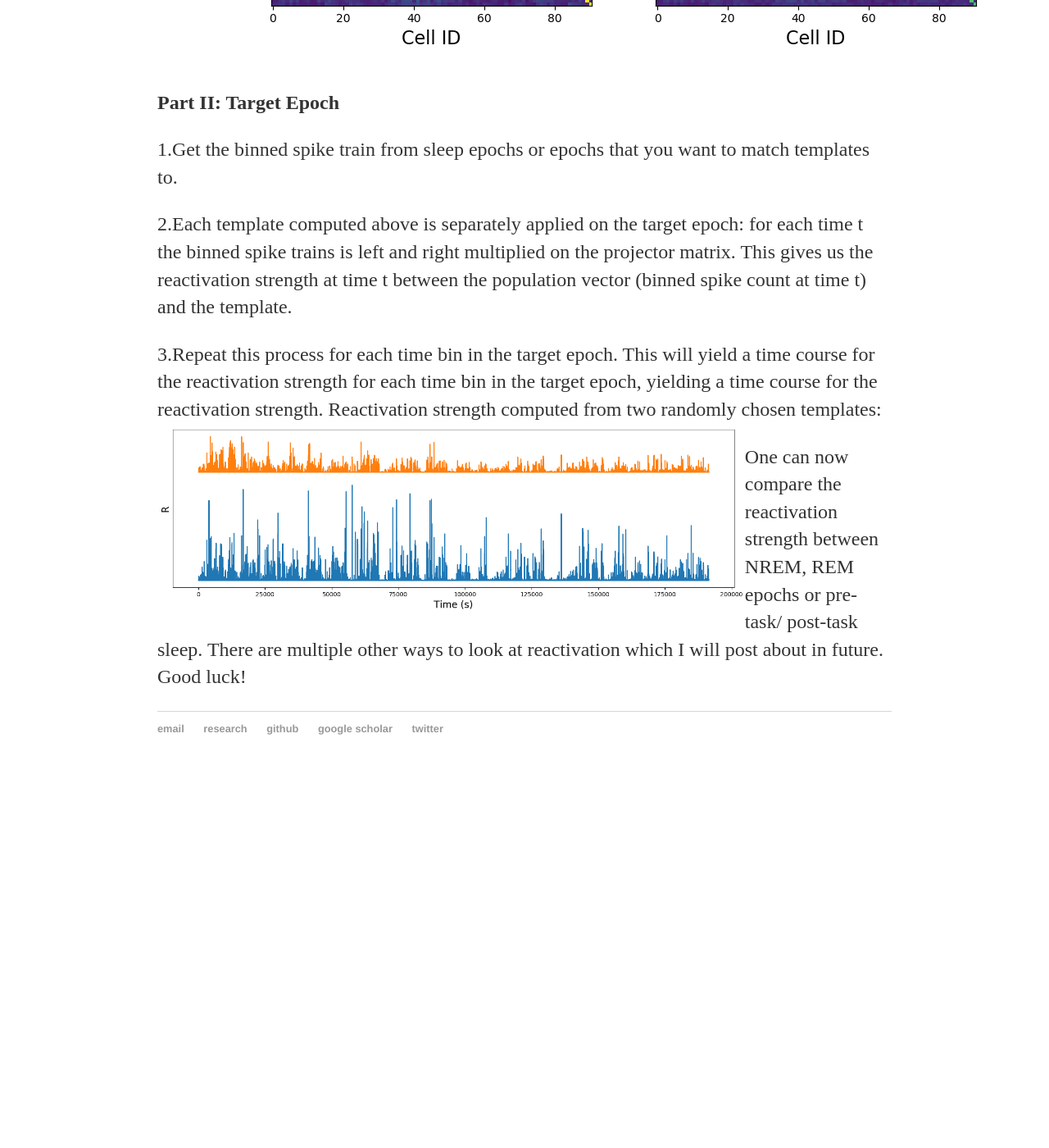
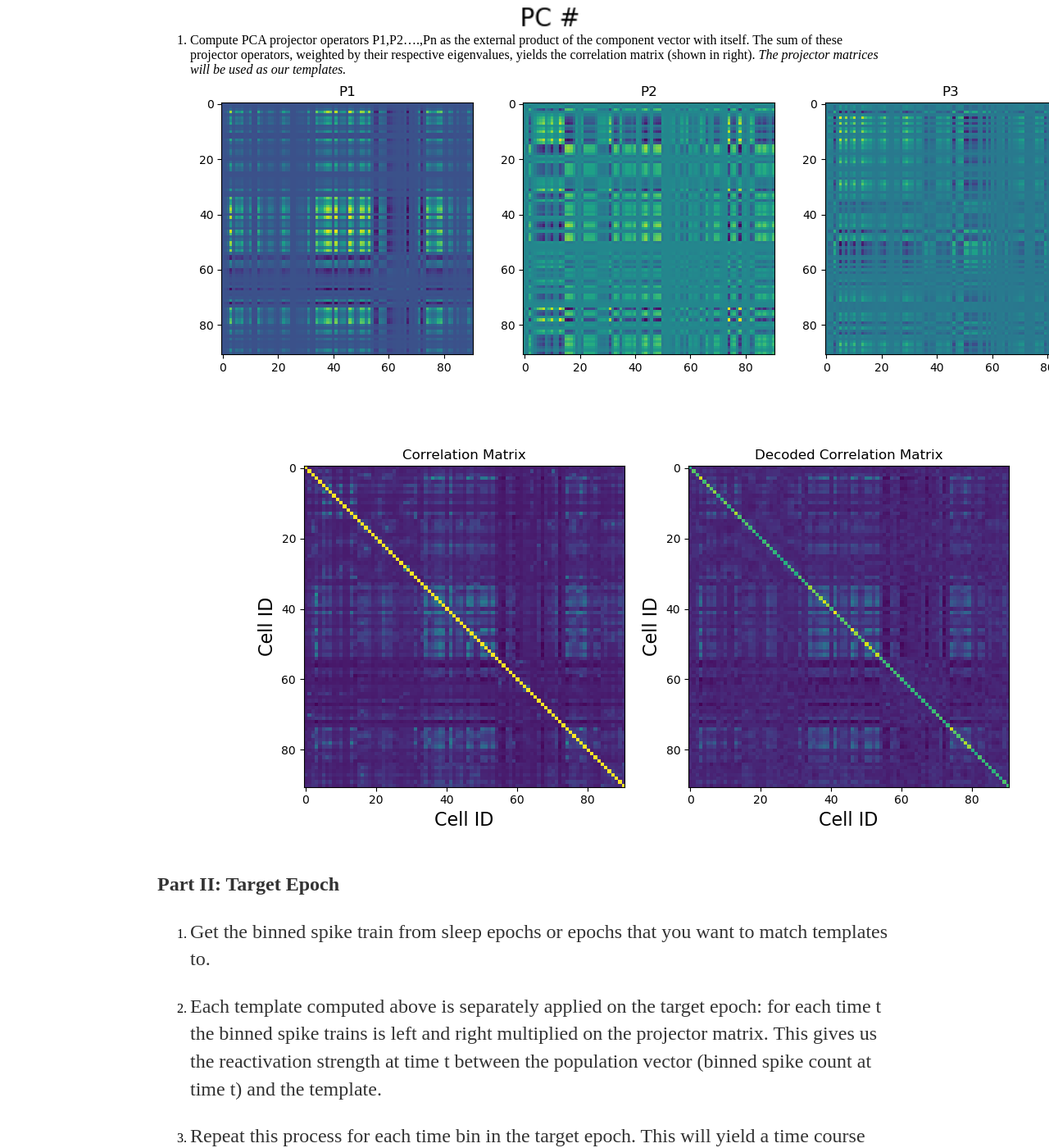
Before and after one commit to rajatsaxena/rajatsaxena.github.io, a Jekyll site: the page built from _posts/2020-04-06-PCA-based-reactivation-strength.md, in a window 1280 px wide and 1400 px high, scrolled down 2794 px. Shown: the whole window at 82% size. Built offline with Jekyll 4.4.1, drawn with Linux system fonts in a browser that asks for light colours; our own code applies the rules of GitHub Pages for plain Markdown files; comment, search, counter and statistics services are not loaded; before the commit the page ends 3750 px from its top, so only the background shows below that; some of the changed text lies outside the part shown.

Commit message:
Update 2020-04-06-PCA-based-reactivation-strength.md

```diff
--- a/_posts/2020-04-06-PCA-based-reactivation-strength.md
+++ b/_posts/2020-04-06-PCA-based-reactivation-strength.md
@@ -11,23 +11,23 @@
 
 There are two parts of the algorithm: **Part I: Template Epoch**
 
-1.Get the spike raster for the cell ensembles
-<img style="float: left" src="https://rajatsaxena.github.io//images/spikeraster.png" width="80%" height="80%">
+1. Get the spike raster for the cell ensembles
+<img style="float: left" src="https://rajatsaxena.github.io//images/spikeraster.png" width="100%" height="100%">
 
 <br />
-2.Bin the spike trains in 25ms bin. The authors use 100ms bins. Binned spike trains are then z-transformed.
-<img style="float: left" src="https://rajatsaxena.github.io//images/binnedspikeraster_Z.png" width="80%" height="80%">
+2. Bin the spike trains in 25ms bin. The authors use 100ms bins. Binned spike trains are then z-transformed.
+<img style="float: left" src="https://rajatsaxena.github.io//images/binnedspikeraster_Z.png" width="100%" height="100%">
 
 <br />
-3.Compute the correlation matrix of the z-transformed binned spike trains
-<img style="float: left" src="https://rajatsaxena.github.io//images/correlationmatrix.png" width="40%" height="40%">
+3. Compute the correlation matrix of the z-transformed binned spike trains
+<img style="float: left" src="https://rajatsaxena.github.io//images/correlationmatrix.png" width="100%" height="100%">
 
 <br />
-4.Compute the principal components of the matrix are computed
-<img style="float: left" src="https://rajatsaxena.github.io//images/PCcorr.png" width="60%" height="60%">
+4. Compute the principal components of the matrix are computed
+<img style="float: left" src="https://rajatsaxena.github.io//images/PCcorr.png" width="100%" height="100%">
 
 <br />
-5.Compute PCA projector operators P1,P2....,Pn as the external product of the component vector with itself. The sum
+5. Compute PCA projector operators P1,P2....,Pn as the external product of the component vector with itself. The sum
 of these projector operators, weighted by their respective eigenvalues, yields the correlation matrix (shown in
 right). *The projector matrices will be used as our templates.*
 <img style="float: left" src="https://rajatsaxena.github.io//images/Templates.png">
@@ -35,16 +35,16 @@
 
 **Part II: Target Epoch**
 
-1.Get the binned spike train from sleep epochs or epochs that you want to match templates to.
+1. Get the binned spike train from sleep epochs or epochs that you want to match templates to.
 
-2.Each template computed above is separately applied on the target epoch: for each time t the
+2. Each template computed above is separately applied on the target epoch: for each time t the
 binned spike trains is left and right multiplied on the projector matrix. This gives us the reactivation
 strength at time t between the population vector (binned spike count at time t) and the template.
 
-3.Repeat this process  for each time bin in the target epoch. This will yield a time course for the reactivation
+3. Repeat this process  for each time bin in the target epoch. This will yield a time course for the reactivation
 strength for each time bin in the target epoch, yielding a time course for the reactivation strength.
 Reactivation strength computed from two randomly chosen templates:
-<img style="float: left" src="https://rajatsaxena.github.io//images/reactivationstrength.png"  width="80%" height="80%">
+<img style="float: left" src="https://rajatsaxena.github.io//images/reactivationstrength.png"  width="100%" height="100%">
 
 One can now compare the reactivation strength between NREM, REM epochs or pre-task/ post-task sleep. There are multiple other ways
 to look at reactivation which I will post about in future. Good luck!
```
